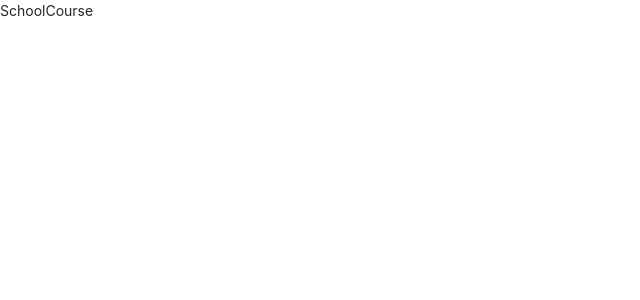
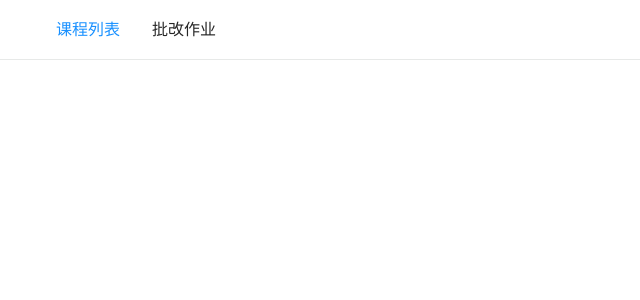
Before and after one commit to LeomharT/react-draggable-form, a React app: page /school_course in a window 1280 px wide. Shown: the top 300 px of the page, without its empty margins (0-640 px from the left). Built offline with nearby package versions, Linux system fonts and the light colour scheme; the HTML template or start-up script is replaced by a standard one.

Commit message:
🎉[新增]->添加样式头部路由导航

```diff
--- a/src/app/App.tsx
+++ b/src/app/App.tsx
@@ -2,13 +2,13 @@ import { MutableRefObject, useRef, useState } from 'react';
 import { Provider } from 'react-redux';
 import { BrowserRouter, Route, Routes } from 'react-router-dom';
 import CreateExercise from '../pages/CreateExercise';
+import MarkHomeWork from '../pages/MarkHomeWork';
 import SchoolCourse from '../pages/SchoolCourse';
 import { store } from '../redux/store';
 import AppContext, { ExerciseType } from './app-context';
 
 export default function App()
 {
-
     const [dragging, setDragging] = useState<boolean>(false);
 
     const dragType: MutableRefObject<ExerciseType> = useRef(ExerciseType.BLANK);
@@ -24,6 +24,7 @@ export default function App()
                     <Routes>
                         <Route path='/create_exercise' element={<CreateExercise />} />
                         <Route path='/school_course' element={<SchoolCourse />} />
+                        <Route path='/mark_homework' element={<MarkHomeWork />} />
                     </Routes>
                 </BrowserRouter>
             </AppContext.Provider>
--- /dev/null
+++ b/src/assets/scss/head-navigate.scss
@@ -0,0 +1,29 @@
+.head-navigate
+{
+    width        : 100%;
+    margin       : 0 auto;
+    height       : 60px;
+    display      : flex;
+    align-items  : center;
+    border-bottom: 1px solid #E7E9E8;
+    >div
+    {
+        width : 1200px;
+        margin: 0 auto;
+        a
+        {
+            font-size: 16px;
+        }
+    }
+}
+
+.common_layout
+{
+    >main
+    {
+        width     : 100%;
+        overflow-y: auto;
+        overflow-x: hidden;
+        height    : calc(100vh - 60px);
+    }
+}
--- a/src/assets/scss/index.scss
+++ b/src/assets/scss/index.scss
@@ -1,8 +1,12 @@
+@import "./head-navigate.scss";
+
 @import "./create-exercise/draggable-form.scss";
 @import "./create-exercise/exercise-component.scss";
 @import "./create-exercise/editable-text.scss";
 @import "./create-exercise/eidtable-selection.scss";
 @import "./create-exercise/edit-exercise.scss";
+
+@import "./school-course/school-course.scss";
 
 *
 {
@@ -15,44 +19,44 @@
 }
 :root
 {
-    --ant-primary-color: #1890ff;
-    --ant-primary-color-hover: #40a9ff;
-    --ant-primary-color-active: #096dd9;
-    --ant-primary-color-outline: rgba(24, 144, 255, .2);
-    --ant-primary-1: #e6f7ff;
-    --ant-primary-2: #bae7ff;
-    --ant-primary-3: #91d5ff;
-    --ant-primary-4: #69c0ff;
-    --ant-primary-5: #40a9ff;
-    --ant-primary-6: #1890ff;
-    --ant-primary-7: #096dd9;
-    --ant-primary-color-deprecated-pure: ;
-    --ant-primary-color-deprecated-l-35: #cbe6ff;
-    --ant-primary-color-deprecated-l-20: #7ec1ff;
-    --ant-primary-color-deprecated-t-20: #46a6ff;
-    --ant-primary-color-deprecated-t-50: #8cc8ff;
-    --ant-primary-color-deprecated-f-12: rgba(24, 144, 255, .12);
+    --ant-primary-color                       : #1890ff;
+    --ant-primary-color-hover                 : #40a9ff;
+    --ant-primary-color-active                : #096dd9;
+    --ant-primary-color-outline               : rgba(24, 144, 255, .2);
+    --ant-primary-1                           : #e6f7ff;
+    --ant-primary-2                           : #bae7ff;
+    --ant-primary-3                           : #91d5ff;
+    --ant-primary-4                           : #69c0ff;
+    --ant-primary-5                           : #40a9ff;
+    --ant-primary-6                           : #1890ff;
+    --ant-primary-7                           : #096dd9;
+    --ant-primary-color-deprecated-pure       : ;
+    --ant-primary-color-deprecated-l-35       : #cbe6ff;
+    --ant-primary-color-deprecated-l-20       : #7ec1ff;
+    --ant-primary-color-deprecated-t-20       : #46a6ff;
+    --ant-primary-color-deprecated-t-50       : #8cc8ff;
+    --ant-primary-color-deprecated-f-12       : rgba(24, 144, 255, .12);
     --ant-primary-color-active-deprecated-f-30: rgba(230, 247, 255, .3);
     --ant-primary-color-active-deprecated-d-02: #dcf4ff;
-    --ant-success-color: #52c41a;
-    --ant-success-color-hover: #73d13d;
-    --ant-success-color-active: #389e0d;
-    --ant-success-color-outline: rgba(82, 196, 26, .2);
-    --ant-success-color-deprecated-bg: #f6ffed;
-    --ant-success-color-deprecated-border: #b7eb8f;
-    --ant-error-color: #ff4d4f;
-    --ant-error-color-hover: #ff7875;
-    --ant-error-color-active: #d9363e;
-    --ant-error-color-outline: rgba(255, 77, 79, .2);
-    --ant-error-color-deprecated-bg: #fff2f0;
-    --ant-error-color-deprecated-border: #ffccc7;
-    --ant-warning-color: #faad14;
-    --ant-warning-color-hover: #ffc53d;
-    --ant-warning-color-active: #d48806;
-    --ant-warning-color-outline: rgba(250, 173, 20, .2);
-    --ant-warning-color-deprecated-bg: #fffbe6;
-    --ant-warning-color-deprecated-border: #ffe58f;
-    --ant-info-color: #1890ff;
-    --ant-info-color-deprecated-bg: #e6f7ff;
-    --ant-info-color-deprecated-border: #91d5ff;
+    --ant-success-color                       : #52c41a;
+    --ant-success-color-hover                 : #73d13d;
+    --ant-success-color-active                : #389e0d;
+    --ant-success-color-outline               : rgba(82, 196, 26, .2);
+    --ant-success-color-deprecated-bg         : #f6ffed;
+    --ant-success-color-deprecated-border     : #b7eb8f;
+    --ant-error-color                         : #ff4d4f;
+    --ant-error-color-hover                   : #ff7875;
+    --ant-error-color-active                  : #d9363e;
+    --ant-error-color-outline                 : rgba(255, 77, 79, .2);
+    --ant-error-color-deprecated-bg           : #fff2f0;
+    --ant-error-color-deprecated-border       : #ffccc7;
+    --ant-warning-color                       : #faad14;
+    --ant-warning-color-hover                 : #ffc53d;
+    --ant-warning-color-active                : #d48806;
+    --ant-warning-color-outline               : rgba(250, 173, 20, .2);
+    --ant-warning-color-deprecated-bg         : #fffbe6;
+    --ant-warning-color-deprecated-border     : #ffe58f;
+    --ant-info-color                          : #1890ff;
+    --ant-info-color-deprecated-bg            : #e6f7ff;
+    --ant-info-color-deprecated-border        : #91d5ff;
 }
--- /dev/null
+++ b/src/assets/scss/school-course/school-course.scss
@@ -0,0 +1,4 @@
+.school_course
+{
+    @extend .common_layout;
+}
--- /dev/null
+++ b/src/components/HeadNavigate.tsx
@@ -0,0 +1,33 @@
+import { Button } from "antd";
+import { useEffect, useState } from "react";
+import { useLocation } from "react-router";
+import { Link } from "react-router-dom";
+
+export default function HeadNavigate()
+{
+    const location = useLocation();
+
+    const [locations] = useState([
+        { to: '/school_course', label: '课程列表' },
+        { to: '/mark_homework', label: '批改作业' },
+    ]);
+
+    useEffect(() =>
+    {
+        console.log(location);
+    }, [location]);
+
+    return (
+        <header className="head-navigate">
+            <div>
+                {
+                    locations.map(v =>
+                        <Button key={v.to} size='large' type={location.pathname === v.to ? 'link' : 'text'}>
+                            <Link to={v.to}>{v.label}</Link>
+                        </Button>
+                    )
+                }
+            </div>
+        </header>
+    );
+}
--- /dev/null
+++ b/src/pages/MarkHomeWork.tsx
@@ -0,0 +1,10 @@
+import HeadNavigate from '../components/HeadNavigate';
+
+export default function MarkHomeWork()
+{
+    return (
+        <div>
+            <HeadNavigate />
+        </div>
+    );
+}
--- a/src/pages/SchoolCourse.tsx
+++ b/src/pages/SchoolCourse.tsx
@@ -1,7 +1,13 @@
+import HeadNavigate from "../components/HeadNavigate";
 
 export default function SchoolCourse()
 {
     return (
-        <div>SchoolCourse</div>
+        <div className="school_course">
+            <HeadNavigate />
+            <main>
+
+            </main>
+        </div>
     );
 }
```
